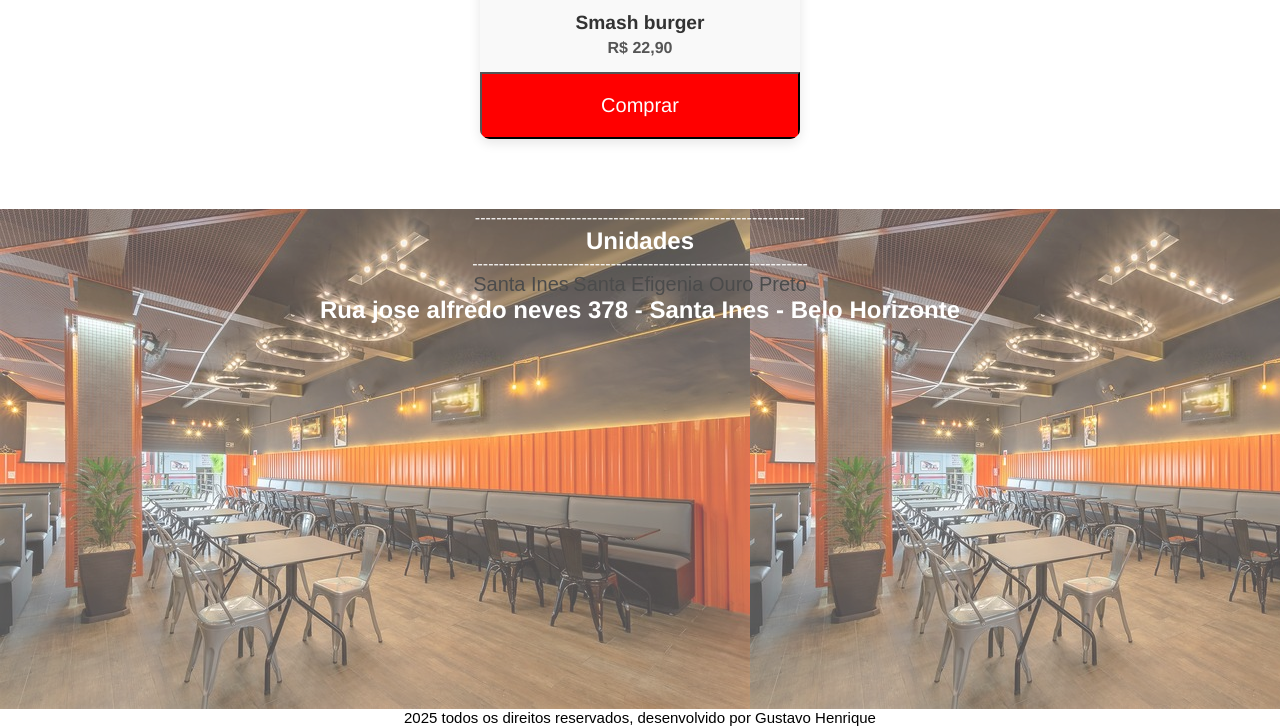
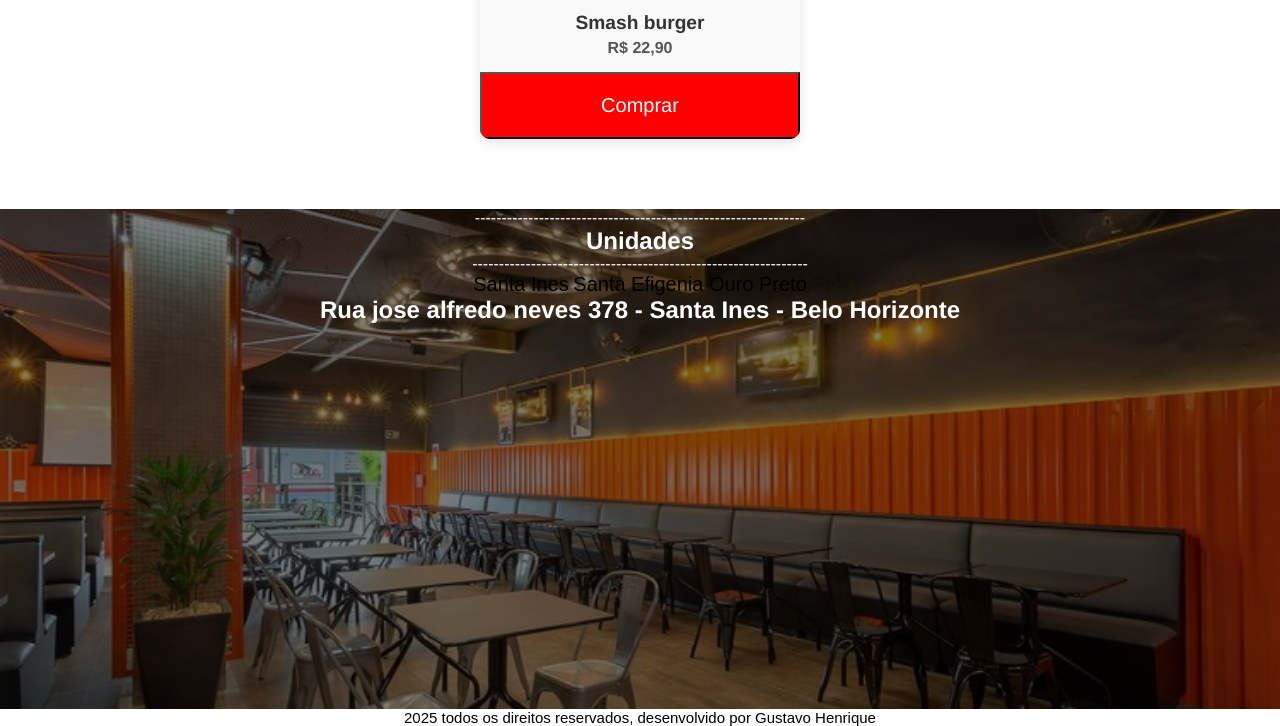
Before and after one commit to gustavosantt/Hamburgaria, a plain HTML site: page index.html in a window 1280 px wide. Shown: the part 2477-3203 px from the top of the page. Drawn offline with Linux system fonts and the light colour scheme.

Commit message:
Ajuste de unidades

```diff
--- a/styles.css
+++ b/styles.css
@@ -66,6 +66,13 @@ nav a{
     display: flex;
     align-items: center;
     z-index: 1;
+}
+
+/*Midia para ajustar as letras na tela do celular*/
+@media (max-width:600px){
+     .conteudo{
+        margin-top: 40px;
+     }
 }
 
 
@@ -257,14 +264,32 @@ nav a{
 
 /*Unidades*/
 
-.templateuni{
+/* Fundo da seção com imagem fixa e transparente */
+.templateuni {
     color: white;
     text-align: center;
-    background-image: url(img/unidade.jpg);
+    background-image: url('img/unidade.jpg');
+    background-size: cover;           /* Faz a imagem cobrir todo o fundo */
+    background-position: center;      /* Centraliza a imagem */
+    background-attachment: fixed;     /* Fixa a imagem no fundo ao rolar a página */
+    background-repeat: no-repeat;
     height: 500px;
-    opacity: 0.7;
 
+    /* Para aplicar transparência só no fundo */
+    position: relative;
+    z-index: 1;
 }
+
+.templateuni::before {
+    content: "";
+    position: absolute;
+    top: 0; left: 0;
+    width: 100%; height: 100%;
+    background-color: black;     /* Cor sobreposta */
+    opacity: 0.5;                /* Nível de transparência */
+    z-index: -1;                 /* Fica atrás do conteúdo */
+}
+
 .unidades nav a{
     font-size: 20px;
 
@@ -275,6 +300,7 @@ nav a{
     font-family: Arial, Helvetica, sans-serif;
 }
 
+/*Footer*/
 
 .Final p{
     font-size: 15px;
```
